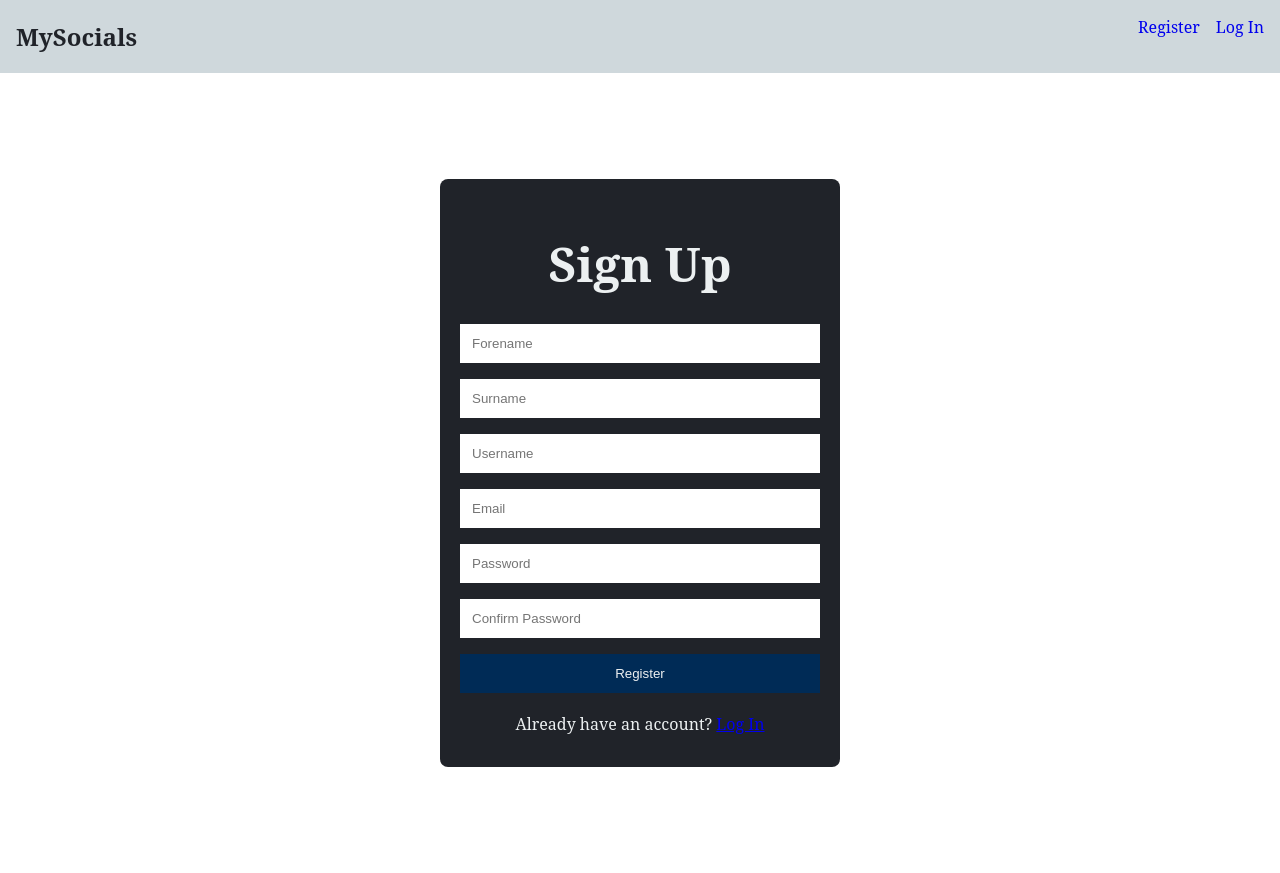
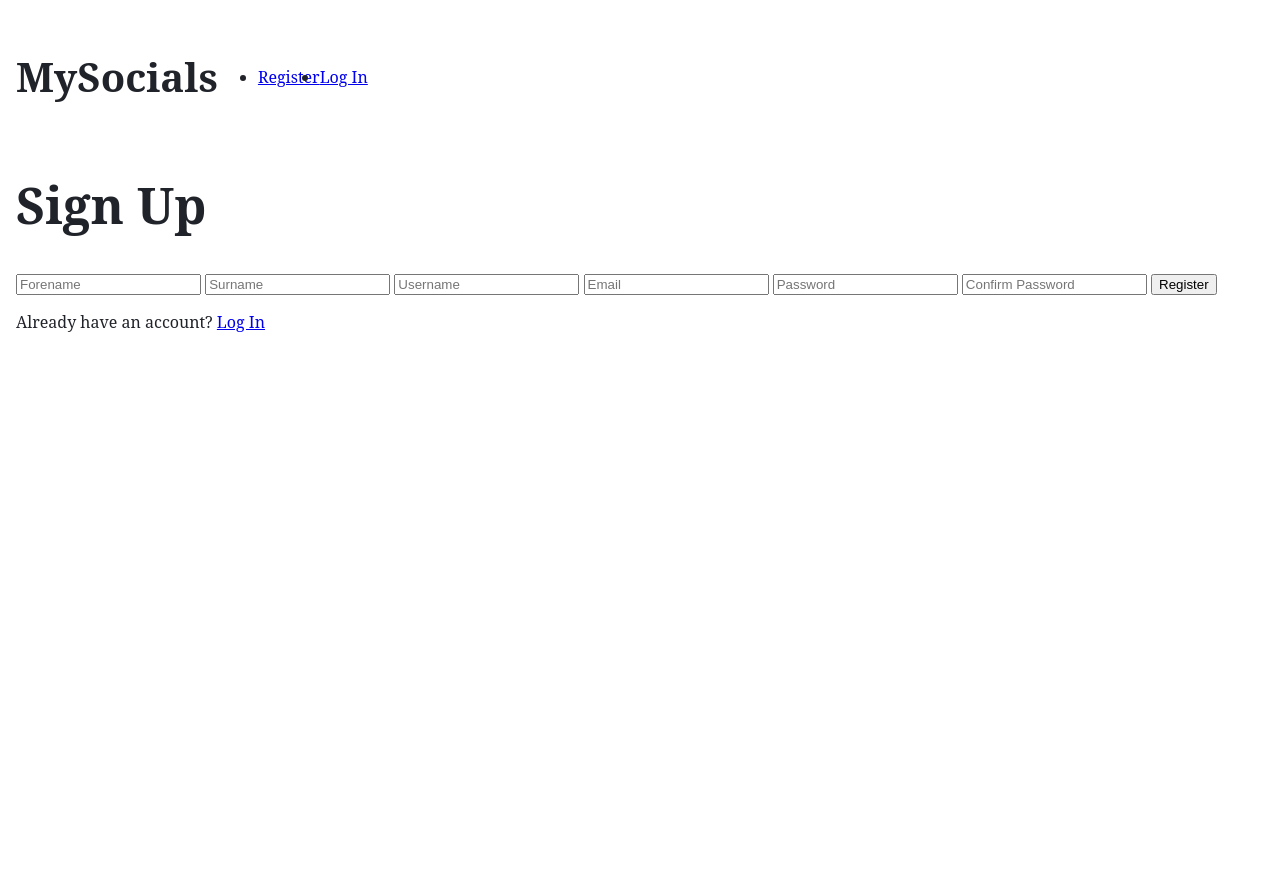
Before and after one commit to yh2452/CM22007, a Flask app: page /register in a window 1280 px wide. After the commit the page ends 332 px from the top, so only its background shows below. Run offline with Flask 3, Linux system fonts and the light colour scheme.

Commit message:
fixed some css

```diff
--- a/MySocials/static/style.css
+++ b/MySocials/static/style.css
@@ -2,10 +2,24 @@
 body {
   font-family: "Noto Serif", "Georgia", serif;
   color: #202329;
-  margin: 0;
+  margin: 1em;
   padding: 0;
 }
 
+nav {
+  width: 100%;
+  display: flex;
+  flex-direction: row;
+  align-items: center;
+}
+nav h2 {
+  font-size: 2.5rem;
+}
+nav ul {
+  display: flex;
+  flex-direction: row;
+  justify-content: space-between;
+}
 header {
   background-color: #202329;
   padding: 20px;
@@ -30,37 +44,10 @@ img {
   height: auto;
 }
 
-
-/* GLOBALS */
-/* Nav bar */
-nav {
-  display: flex;
-  justify-content: space-between;
-  padding: 0rem 1rem;
-  background: #cfd8dc;
-}
-
-nav ul {
-  display: flex;
-  list-style: none;
-}
-
-nav li {
-  padding-left: 1em;
-}
-
-nav a{
-  text-decoration: none;
-}
-
-
-
-/* EVENTS PAGE */
 #everythingContainer {
   display: flex;
   flex-direction: row;
   gap: 1em;
-  margin: 1em;
 }
 #everythingContainer #userContainer {
   display: flex;
@@ -105,7 +92,6 @@ nav a{
   justify-content: flex-start;
   align-items: flex-end;
   position: relative;
-  margin-bottom: 1em;
 }
 #eventsContainer .profileContainer .profilePic {
   width: 64px;
@@ -122,17 +108,17 @@ nav a{
 #eventsContainer .profileContainer .eventText h1 {
   color: #FFFFFF;
   font-size: 1.5em;
-  margin: 0.67em 0;
+  margin: 0.67em 0.67em;
 }
 #eventsContainer .profileContainer .eventText h2 {
   color: #FFFFFF;
   font-size: 1em;
-  margin: 0.67em 0;
+  margin: 0.67em 0.67em;
 }
 #eventsContainer .profileContainer .eventText p {
   color: #FFFFFF;
   font-size: 0.9em;
-  margin: 0.67em 0;
+  margin: 0.67em 0.67em;
 }
 
 #leftContainer {
@@ -161,7 +147,7 @@ nav a{
 }
 #filterContainer input[type=date],
 #filterContainer input[type=time] {
-  width: 45.125%;
+  width: 44.375%;
   background-color: #FFC500;
   border: 2px solid #FFC500;
   margin: 0 0 0.25em 0;
@@ -275,54 +261,3 @@ nav a{
   background-color: #DD2277;
   margin: 1em 0;
 }/*# sourceMappingURL=style.css.map */
-
-
-/* REGISTER FORM */
-.formPage{
-  display: flex;
-  justify-content: center;
-  align-items: center;
-  height: 100vh;
-  margin: 0;
-}
-
-.formContainer {
-  background-color: #202329;
-  border-radius: 8px;
-  overflow: hidden;
-  max-width: 400px;
-  width: 100%;
-  padding: 20px;
-  box-sizing: border-box;
-  text-align: center;
-}
-
-.formContainer h1 {
-  font-size: 3rem;
-  font-weight: 700;
-  color: #ecf0f1;
-  margin-bottom: 20px;
-}
-
-.registerForm input, .loginForm input {
-  width: 100%;
-  padding: 12px;
-  margin: 8px 0;
-  box-sizing: border-box;
-  border: none;
-  border-radius: none;
-  outline: none;
-}
-
-.registerForm input[type="submit"],
-.loginForm input[type="submit"]{
-  background-color: #002B56;
-  color: #ecf0f1;
-  cursor: pointer;
-}
-
-.loginLink p, .registerLink p {
-  color: #ecf0f1;
-  margin: 12px;
-  font-size: 16px;
-}
--- a/MySocials/static/style.sass
+++ b/MySocials/static/style.sass
@@ -14,6 +14,7 @@ body
   color: $black
   margin: 1em
   padding: 0
+
 
 // Header styles
 header
@@ -103,17 +104,17 @@ img
       h1
         color: $white
         font-size: 1.5em
-        margin: 0.67em 0
+        margin: 0.67em 0.67em
 
       h2
         color: $white
         font-size: 1em
-        margin: 0.67em 0
+        margin: 0.67em 0.67em
 
       p
         color: $white
         font-size: 0.9em
-        margin: 0.67em 0
+        margin: 0.67em 0.67em
 
 #leftContainer
   width: 100%
@@ -140,7 +141,7 @@ img
 
   input[type="date"],
   input[type="time"]
-    width: 45.125%
+    width: 44.375%
     background-color: $yellow
     border: 2px solid $yellow
     margin: 0 0 0.25em 0
```
Also changed, not shown: MySocials/templates/index.html (+3 -5 lines), 2 other files.
